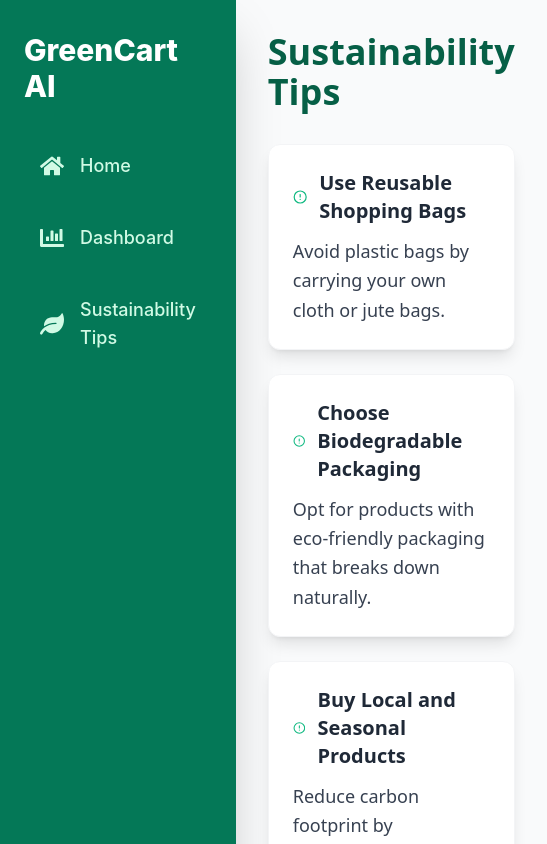
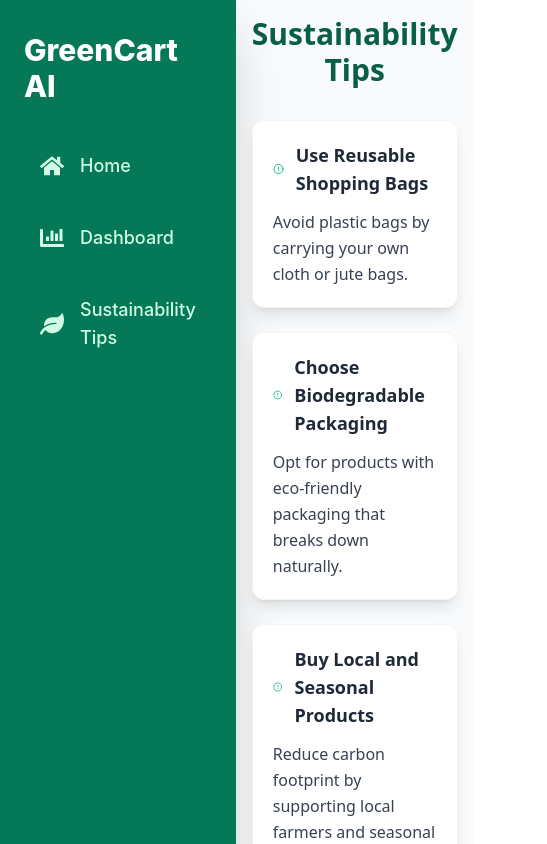
Before and after one commit to parthmishra0601/Greencart-Frontend, a React (Create React App) app: page /tips in a window 390 px wide. Shown: the top 844 px of the page, 547 px wide, since content can reach past the window. Built offline with nearby package versions, Linux system fonts and the light colour scheme; no server answers.

Commit message:
Update SustainabilityTips.js

```diff
--- a/src/Components/SustainabilityTips.js
+++ b/src/Components/SustainabilityTips.js
@@ -1,6 +1,5 @@
-// src/Components/SustainabilityTips.jsx
 import React from "react";
-import { FiAlertCircle } from "react-icons/fi"; // Icon import from react-icons
+import { FiAlertCircle } from "react-icons/fi";
 
 const tips = [
   {
@@ -40,24 +39,26 @@ const tips = [
 export default function SustainabilityTips() {
   return (
     <div className="flex min-h-screen w-full bg-gray-50 font-sans overflow-hidden">
-      <main className="flex-grow p-8 overflow-y-auto">
-        <h2 className="text-4xl font-extrabold text-emerald-800 mb-8">
+      <main className="flex-grow p-4 sm:p-8 overflow-y-auto">
+        <h2 className="text-3xl sm:text-4xl font-extrabold text-emerald-800 mb-8 text-center sm:text-left">
           Sustainability Tips
         </h2>
 
-        <div className="grid grid-cols-1 md:grid-cols-2 lg:grid-cols-3 gap-6">
+        <div className="grid grid-cols-1 sm:grid-cols-2 lg:grid-cols-3 gap-6">
           {tips.map((tip, index) => (
             <div
               key={index}
-              className="bg-white p-6 rounded-xl shadow-lg border border-gray-100 hover:shadow-xl transform hover:-translate-y-1 transition-all duration-300 group"
+              className="bg-white p-5 sm:p-6 rounded-xl shadow-lg border border-gray-100 hover:shadow-xl transform hover:-translate-y-1 transition-all duration-300 group"
             >
               <div className="flex items-center mb-3">
-                <FiAlertCircle className="text-2xl mr-3 text-emerald-500 group-hover:scale-110 transition-transform duration-300" />
-                <h3 className="text-xl font-bold text-gray-800">
+                <FiAlertCircle className="text-xl sm:text-2xl mr-3 text-emerald-500 group-hover:scale-110 transition-transform duration-300" />
+                <h3 className="text-lg sm:text-xl font-bold text-gray-800">
                   {tip.title}
                 </h3>
               </div>
-              <p className="text-lg text-gray-700 leading-relaxed">{tip.description}</p>
+              <p className="text-base sm:text-lg text-gray-700 leading-relaxed">
+                {tip.description}
+              </p>
             </div>
           ))}
         </div>
```
